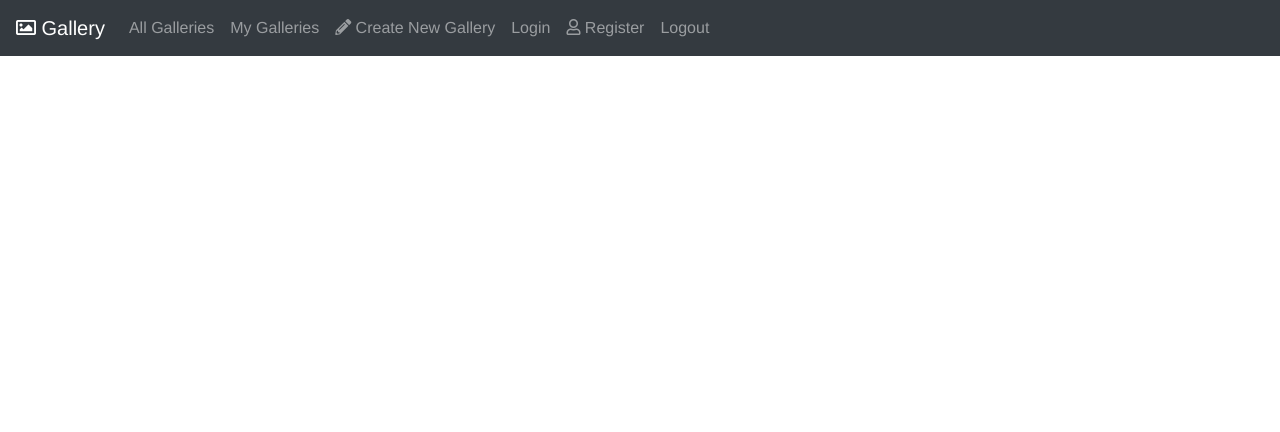
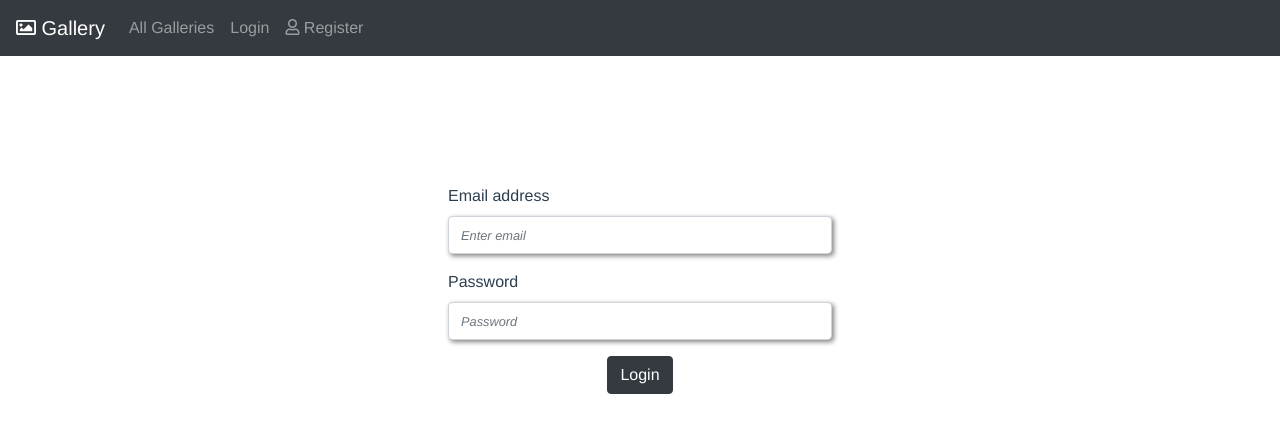
Before and after one commit to NatasaRadovanovic/gallery-app, a Vue app: page /login in a window 1280 px wide. Shown: the top 432 px of the page. Built offline with nearby package versions, Linux system fonts and the light colour scheme.

Commit message:
auth service and login page

```diff
--- a/src/App.vue
+++ b/src/App.vue
@@ -1,18 +1,33 @@
 <template>
   <div id="app">
-     <nav-bar></nav-bar>
+     <nav-bar :isAuthenticated="isAuthenticated"
+              @userAuthenticated="toggleAuthenticated"/>
+     <router-view  @userAuthenticated="toggleAuthenticated"/>
   </div>
 </template>
 
 <script>
 
 import NavBar from './components/NavBar'
+import { authService } from './services/Auth'
 
 export default {
     name:'App',
     components:{
         NavBar
+    },
+
+    data(){
+    return {
+      isAuthenticated: authService.isAuthenticated()
     }
+  },
+
+   methods: {
+    toggleAuthenticated(value){
+      this.isAuthenticated = value
+     }
+  }
 }
 
 </script>
--- /dev/null
+++ b/src/components/Login.vue
@@ -0,0 +1,68 @@
+<template>
+  <div id="app">
+    <form  @submit.prevent="onSubmit">
+            <div class="form-group">
+                <label for="exampleInputEmail1">Email address</label>
+                <input type="email" class="form-control" id="exampleInputEmail1" aria-describedby="emailHelp"
+                 placeholder="Enter email" name="email" v-model="email">
+                 <div class="alert alert-danger" v-if="errors">{{ errors.error }}</div>
+            </div>
+            <div class="form-group">
+                <label for="exampleInputPassword1">Password</label>
+                <input type="password" class="form-control" id="exampleInputPassword1" placeholder="Password"
+                name="password" v-model="password">
+                <div class="alert alert-danger" v-if="errors">{{ errors.error }}</div>
+            </div>
+            <button type="submit" class="btn btn-dark">Login</button>
+        </form>
+    </div>
+</template>
+
+<script>
+
+import { authService } from '../services/Auth'
+
+export default {
+     data(){
+        return {
+            email: '',
+            password: '',
+            errors:''
+        }
+   },
+
+   methods: {
+        onSubmit(){
+            authService.login(this.email, this.password)
+                .then(() => {
+                    this.$emit('userAuthenticated', true)
+                    this.$router.push('/')
+                })
+                .catch((err) => {
+                this.errors = err.response.data
+            })
+        }
+    }
+}
+</script>
+
+<style scoped>
+   form{
+        width:30%;
+        margin:0 auto;
+        margin-top:10%;
+    }
+
+    input{
+        font-size:0.8rem;
+        font-style:italic;
+        box-shadow: 2px 2px 5px grey;
+    }
+
+    label{
+        float:left;
+    }
+
+
+
+</style>
--- a/src/components/NavBar.vue
+++ b/src/components/NavBar.vue
@@ -11,19 +11,19 @@
                     <a class="nav-link" href="#">All Galleries</a>
                 </li>
                 <li class="nav-item">
-                    <a class="nav-link" href="#">My Galleries</a>
+                    <a class="nav-link"  v-if="isAuthenticated">My Galleries</a>
                 </li>
                 <li class="nav-item">
-                    <a class="nav-link" href="#"><i class="fas fa-pencil-alt"></i> Create New Gallery</a>
+                    <a class="nav-link" v-if="isAuthenticated"><i class="fas fa-pencil-alt"></i> Create New Gallery</a>
                 </li>
                 <li class="nav-item">
-                    <a class="nav-link" href="#">Login</a>
+                   <router-link class="nav-item nav-link" to="/login"  v-if="!isAuthenticated">Login</router-link>
                 </li>
                 <li class="nav-item">
-                    <a class="nav-link" href="#"><i class="far fa-user"></i> Register</a>
+                    <a class="nav-link" v-if="!isAuthenticated"><i class="far fa-user"></i> Register</a>
                 </li>
                 <li class="nav-item">
-                    <a class="nav-link" href="#">Logout</a>
+                    <a class="nav-link" href="#" @click="logout" v-if="isAuthenticated">Logout</a>
                 </li>
 
             </ul>
@@ -33,9 +33,22 @@
 </template>
 
 <script>
+
+import { authService } from '../services/Auth'
+
 export default {
     name:'NavBar',
+     props: {
+        isAuthenticated: Boolean,
+    },
 
+    methods: {
+        logout(){
+            authService.logout()
+            this.$emit('userAuthenticated', false)
+            this.$router.push('/login')
+        }
+    }
 }
 
 </script>
--- a/src/main.js
+++ b/src/main.js
@@ -1,8 +1,18 @@
 import Vue from "vue";
 import App from "./App.vue";
 import router from "./router";
+import { authService } from './services/Auth'
 
 Vue.config.productionTip = false;
+
+router.beforeEach((to, from, next) => {
+  if (to.name !== 'login' && to.name !== 'register' && !authService.isAuthenticated()){
+    next({path: 'login' })
+  } else {
+      next()
+    }
+ })
+
 
 new Vue({
   router,
--- a/src/router.js
+++ b/src/router.js
@@ -1,6 +1,7 @@
 import Vue from "vue";
 import Router from "vue-router";
-import Home from "./views/Home.vue";
+
+import Login from './components/Login.vue'
 
 Vue.use(Router);
 
@@ -8,19 +9,6 @@ export default new Router({
   mode: "history",
   base: process.env.BASE_URL,
   routes: [
-    {
-      path: "/",
-      name: "home",
-      component: Home
-    },
-    {
-      path: "/about",
-      name: "about",
-      // route level code-splitting
-      // this generates a separate chunk (about.[hash].js) for this route
-      // which is lazy-loaded when the route is visited.
-      component: () =>
-        import(/* webpackChunkName: "about" */ "./views/About.vue")
-    }
+    {path: '/login', component: Login, name: 'login' },
   ]
 });
--- /dev/null
+++ b/src/services/Auth.js
@@ -0,0 +1,36 @@
+import axios from 'axios'
+
+export default class Auth{
+
+    constructor(){
+        axios.defaults.baseURL = 'http://localhost:8000/api/'
+    }
+
+    isAuthenticated(){
+        return !!localStorage.getItem('token')
+    }
+
+    logout(){
+        localStorage.removeItem('token')
+    }
+
+    login(email, password){
+        return axios.post('auth/login', {email, password})
+            .then((response) => {
+                localStorage.setItem('token', response.data.access_token)
+                this.setAuthorizationHeader()
+            })
+
+    }
+
+    setAuthorizationHeader(){
+        const token = localStorage.getItem('token')
+        axios.defaults.headers.common['Authorization'] = `Bearer ${token}`
+    }
+
+   /* register(user){
+        return axios.post('auth/register', user)
+    }*/
+}
+
+export const authService = new Auth();
```
